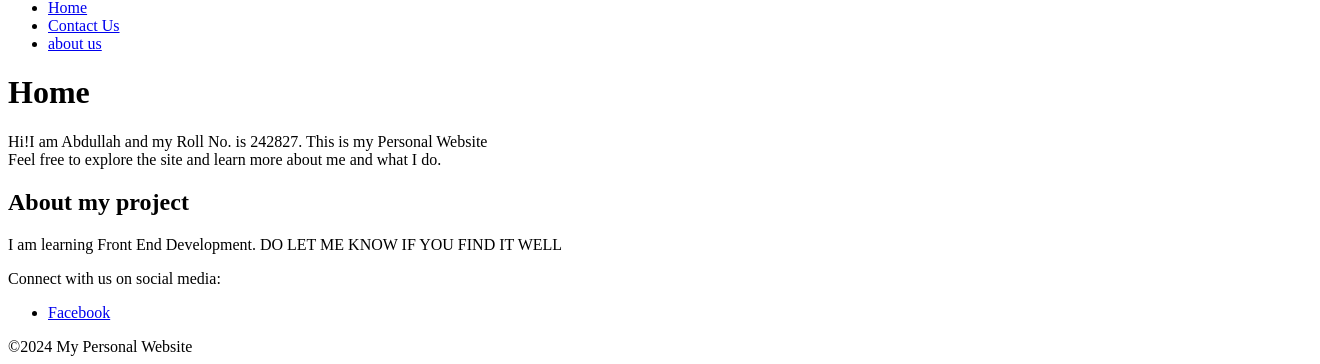
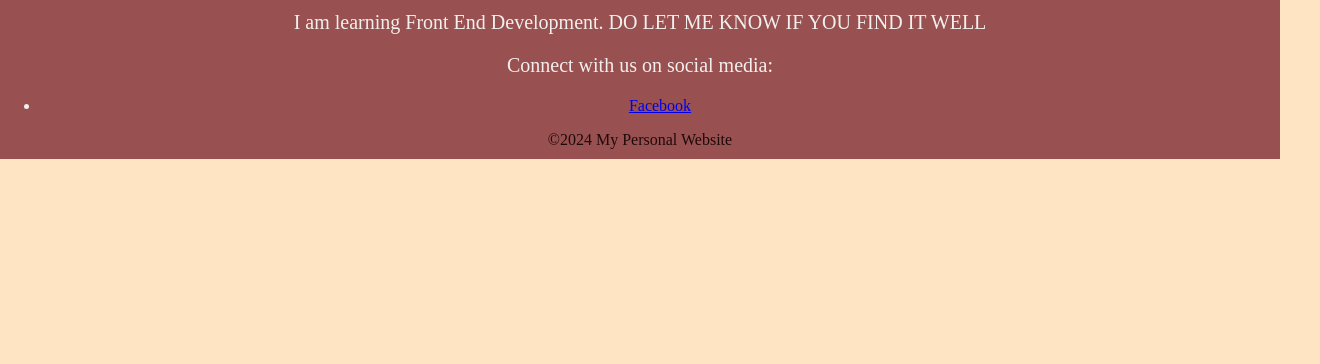
Before and after one commit to Abdullah242827/My-Website, a plain HTML site: page index.html in a window 1280 px wide. Shown: the part 641-1005 px from the top of the page, 1320 px wide, since content can reach past the window. After the commit the page ends 800 px from the top, so only its background shows below. Drawn offline with Linux system fonts and the light colour scheme.

Commit message:
Update index.html

```diff
--- a/index.html
+++ b/index.html
@@ -4,7 +4,7 @@
     <meta charset="UTF-8">
     <meta name="viewport" content="width=device-width, initial-scale=1.0">
     <title>My  Website</title>
-    <link rel="stylesheet" href="style.css">
+    <link rel="stylesheet" href="styles.css">
 </head>
 <body>
 <header>
@@ -14,7 +14,7 @@
 
         <ul>
             <li><a href="index.html">Home </a></li>
-            <li><a href="contact.html">Contact Us</a></li>
+            <li><a href="contactus.html">Contact Us</a></li>
             <li><a href="aboutus.html">about us</a></li>
         </ul>
     </nav>
```
